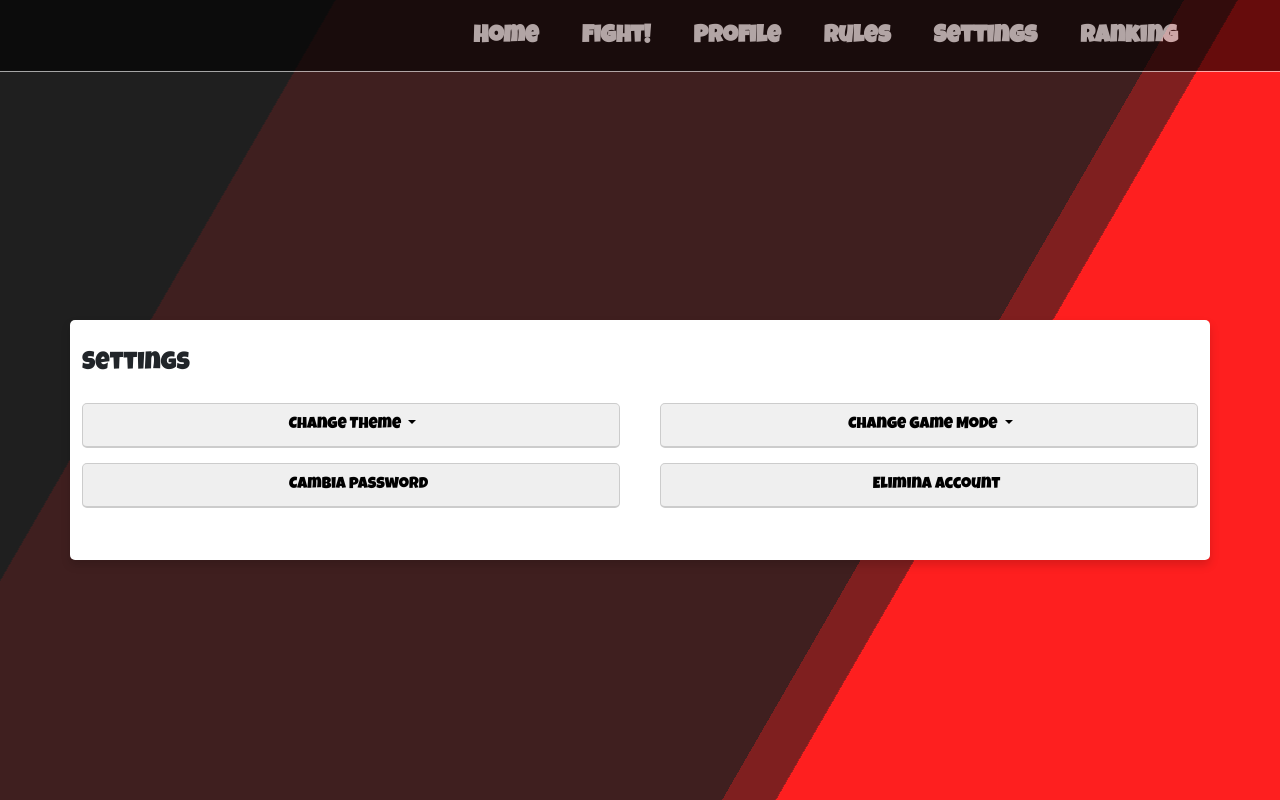
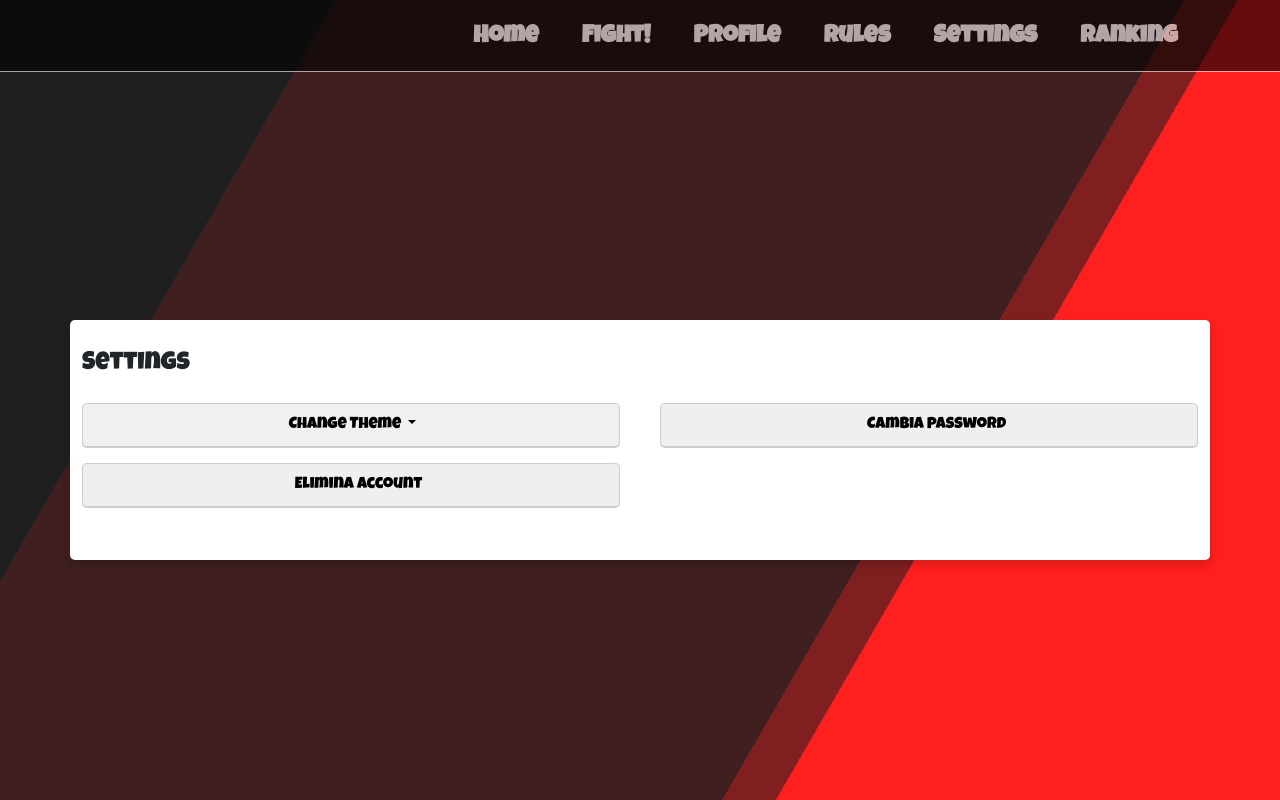
Before and after one commit to CogSP/psicoDAMA, a PHP site: page /settings.php in a window 1280 px wide. Run offline with PHP 8.4, Linux system fonts and the light colour scheme.

Commit message:
levato cgm 	modified:   settings.php

```diff
--- a/settings.php
+++ b/settings.php
@@ -65,7 +65,7 @@ Settings:
         </div>
     </div>
 </div>
-<div class="input-box">
+<!-- <div class="input-box">
     <div class="row">
         <div class="col">
             <div class="dropdown">
@@ -79,7 +79,7 @@ Settings:
             </div>
         </div>
     </div>
-</div>
+</div> -->
           <div class="input-box">
             <a href="cambiapwd.php">
             <input id = "cambiapwd" name = "cambiapwd" type= "button" value = "Cambia password" >
```
